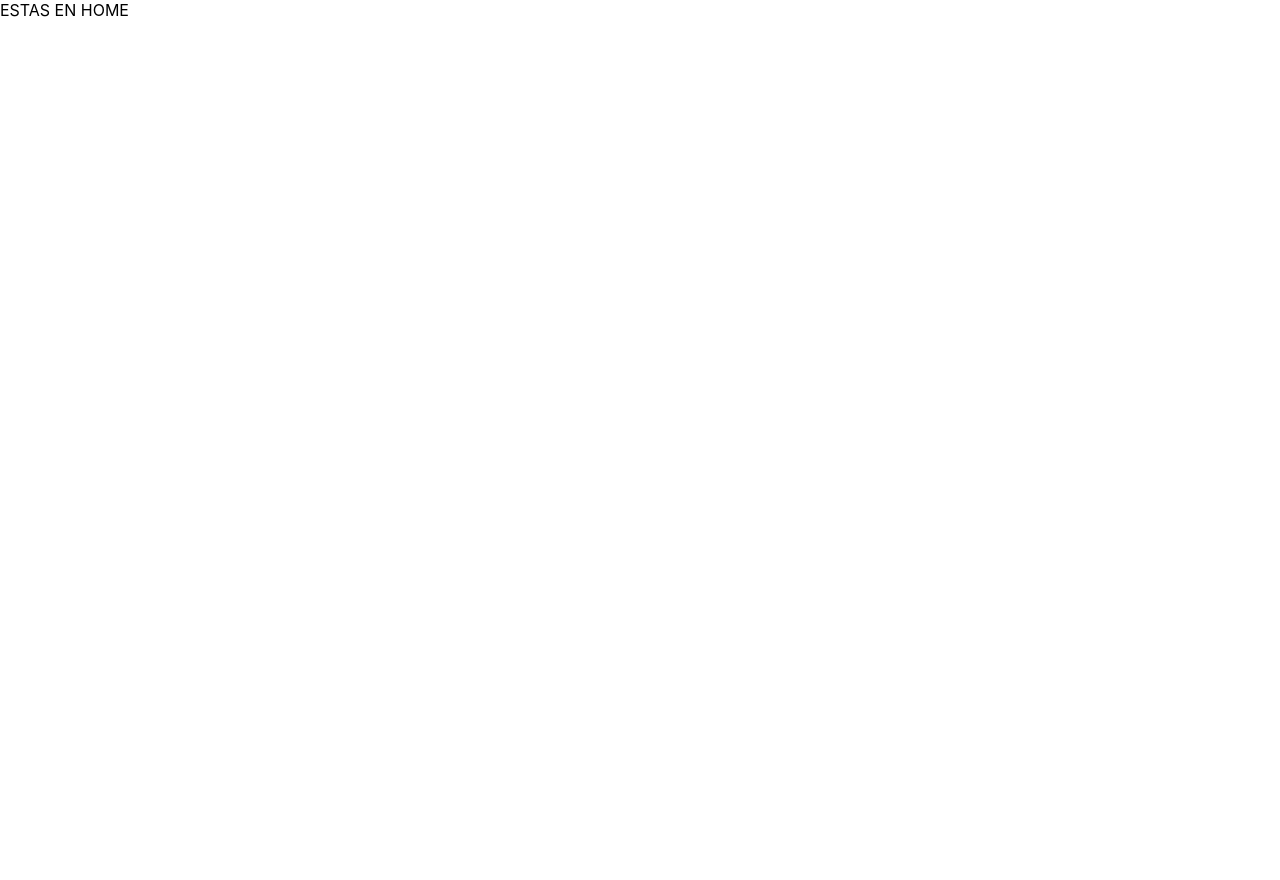
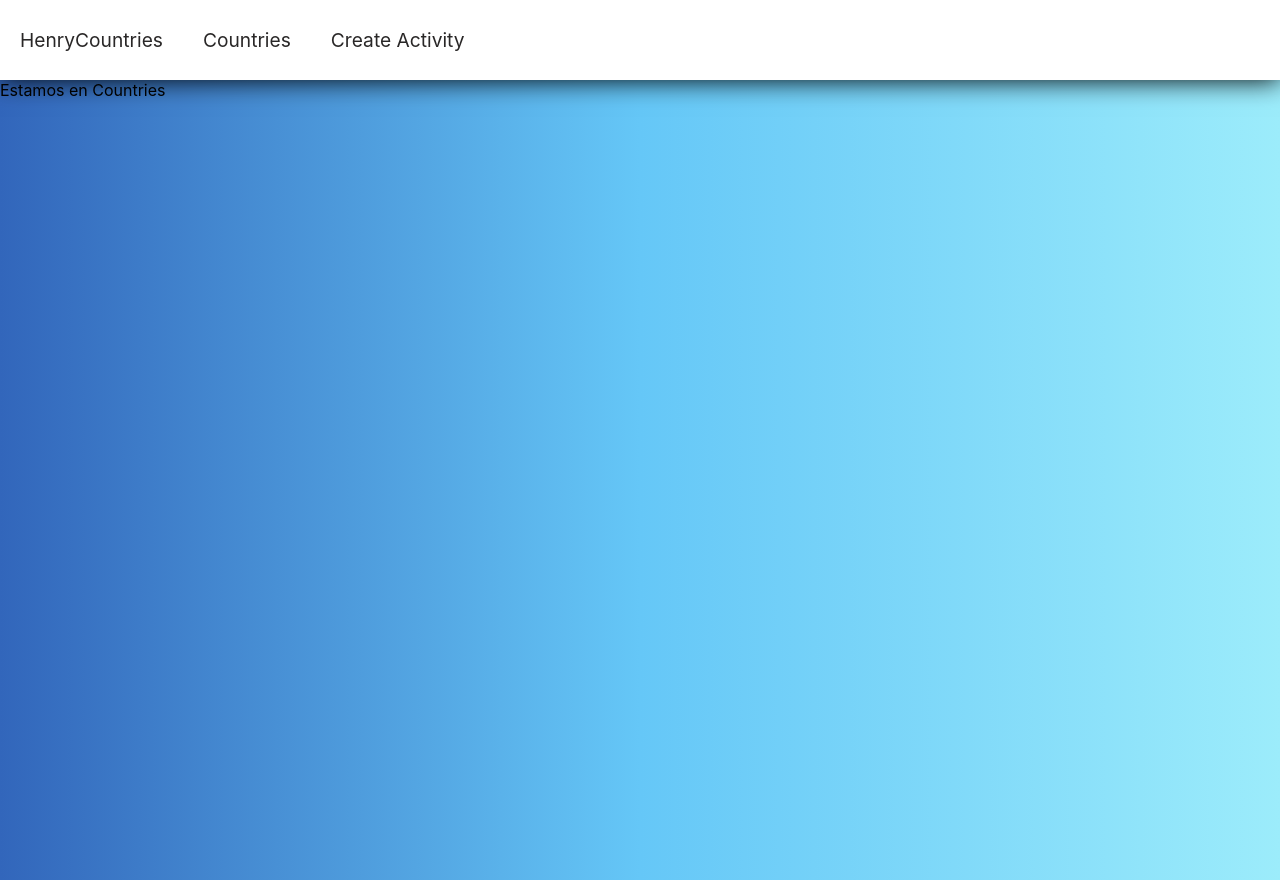
Before and after one commit to luciorebuffo/PI-Countries, a React (Create React App) app in the folder client/: page /countries in a window 1280 px wide. Before the commit the page ends 800 px from the top, so only its background shows below. Built offline with nearby package versions, Linux system fonts and the light colour scheme.

Commit message:
navbar implemented

```diff
--- /dev/null
+++ b/client/src/components/Navbar/index.js
@@ -0,0 +1,16 @@
+import React from "react";
+import { NavLink } from "react-router-dom";
+import "./navbar.css";
+
+
+function Navbar(){
+    return (
+        <div class = "Nav">
+            <NavLink className = "NavLink" to = "/">HenryCountries</NavLink>
+            <NavLink className = "NavLink" to = "/countries">Countries</NavLink>
+            <NavLink className = "NavLink" to = "/activity/create">Create Activity</NavLink>
+        </div>
+    )
+}
+
+export default Navbar;
--- /dev/null
+++ b/client/src/components/Navbar/navbar.css
@@ -0,0 +1,29 @@
+.Nav{
+    background-color: #fff;
+    position: sticky;
+    top: 0;
+    left: 0;
+    right: 0;
+    height: 80px;
+    display: flex;
+    align-items: center;
+    box-shadow: 0 0 25px 0 black;
+
+
+
+  /*@media screen and (max-width: 960px) {
+    transition: 0.8s all ease;
+  }*/
+}
+
+.NavLink{
+    margin: 20px;
+    color: rgb(41, 39, 39);
+    text-decoration: none;
+    font-size: larger;
+
+
+}
+.NavLink:hover{
+    color: lightblue;
+}
--- /dev/null
+++ b/client/src/pages/Countries/countries.css
@@ -0,0 +1,9 @@
+.countriesContainer{
+    background: #9CECFB;  /* fallback for old browsers */
+    background: -webkit-linear-gradient(to right, #3266bb, #65C7F7, #9CECFB);  /* Chrome 10-25, Safari 5.1-6 */
+    background: linear-gradient(to right, #3266bb, #65C7F7, #9CECFB); /* W3C, IE 10+/ Edge, Firefox 16+, Chrome 26+, Opera 12+, Safari 7+ */
+
+
+    width: auto;
+    min-height: 100vh;
+}
--- /dev/null
+++ b/client/src/pages/Countries/index.js
@@ -0,0 +1,12 @@
+import React from "react";
+import "./countries.css";
+
+function Countries(){
+    return (
+       <div className = "countriesContainer">
+        Estamos en Countries
+       </div>
+    )
+}
+
+export default Countries;
--- a/client/src/pages/Home/index.js
+++ b/client/src/pages/Home/index.js
@@ -1,6 +1,7 @@
 import React, { useState } from "react";
-
 import { Route, Switch } from "react-router-dom";
+import Navbar from "../../components/Navbar";
+import Countries from "../Countries";
 
 
 function Home() {
@@ -9,9 +10,10 @@ function Home() {
     return (
 
         <>
-            ESTAS EN HOME
+
+            <Navbar></Navbar>
             <Switch>
-                <Route path="/countries"  />
+                <Route path="/countries"  component={Countries}/>
             </Switch>
         </>
     )
--- a/client/src/pages/Landing/landing.css
+++ b/client/src/pages/Landing/landing.css
@@ -57,7 +57,7 @@
 }
 /*transicionamos el box-shadow*/
 .btnEnter:hover {
-    box-shadow: 0 0 10px 0 #3498db inset, 0 0 10px 4px #3498db;
+    box-shadow: 0 0 0 0 #3498db inset, 0 0 0 0 #3498db;
     color: #3498db;
 }
 
```
Also changed, not shown: 1 other file (tests, documents, lock files or other folders).
